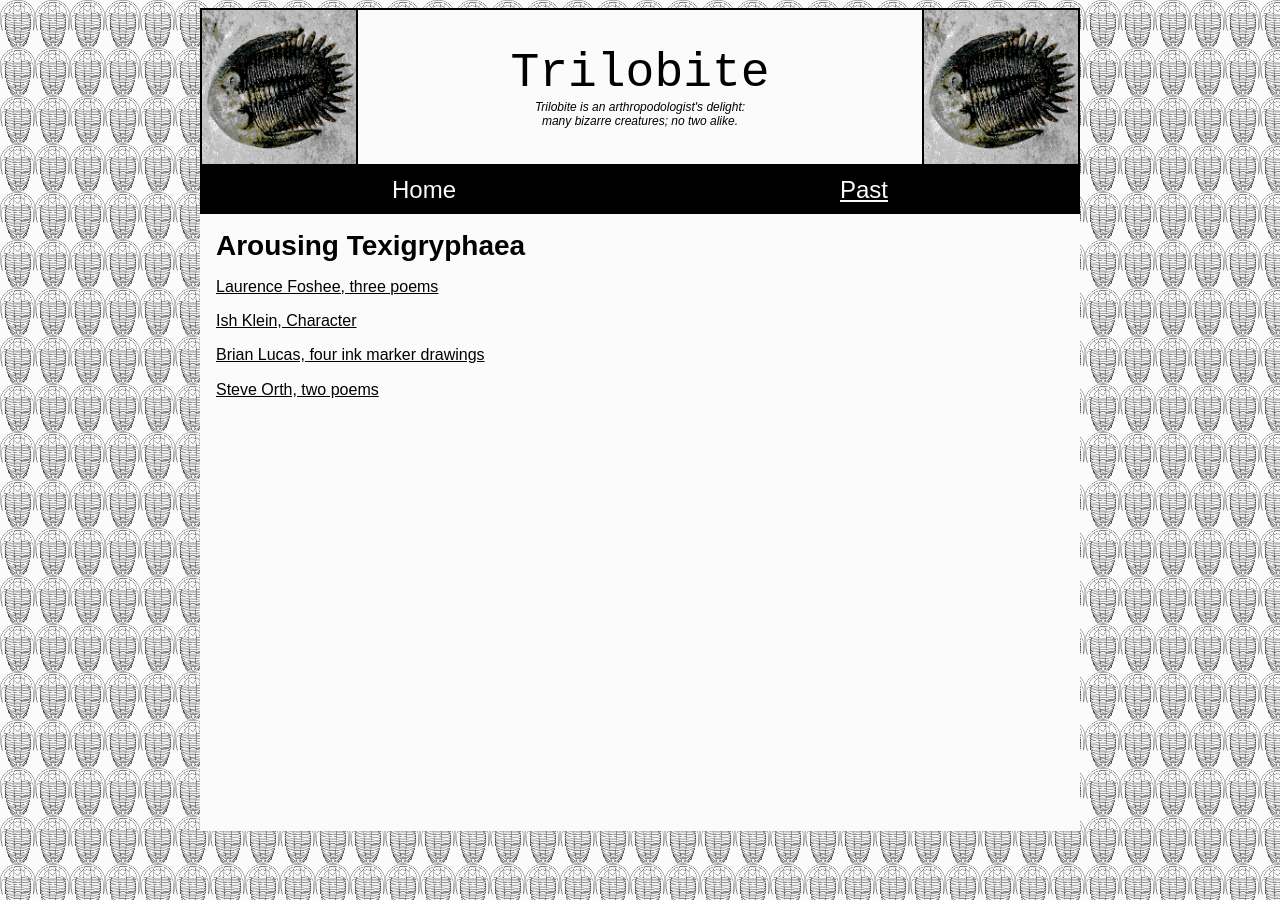
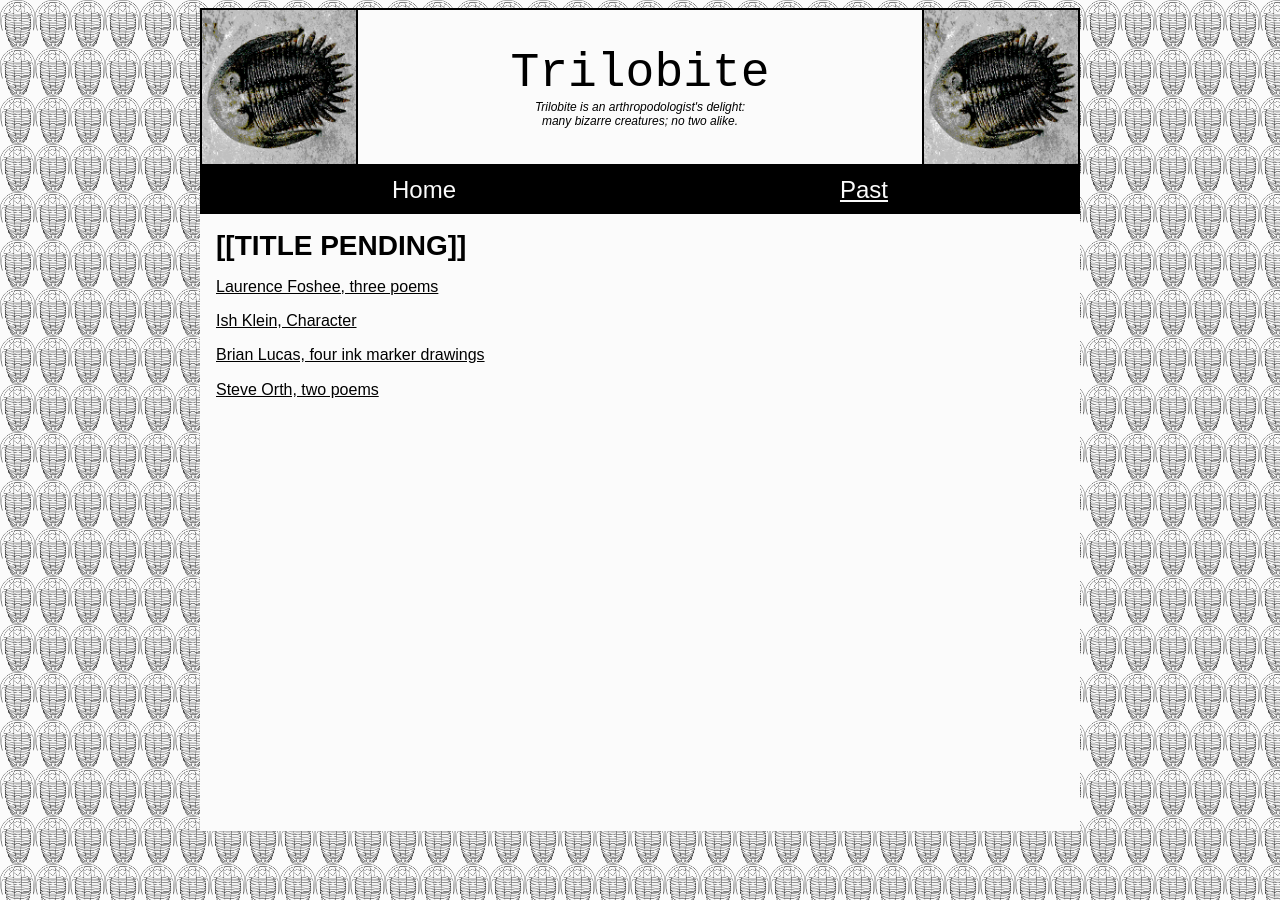
Before and after one commit to trilobite-poetry/trilobite-poetry.github.io, a Jekyll site: the page built from index.md, in a window 1280 px wide. Built offline with Jekyll 4.4.1, drawn with Linux system fonts in a browser that asks for light colours.

Commit message:
title pending

```diff
--- a/index.md
+++ b/index.md
@@ -3,7 +3,7 @@ title: Trilobite
 layout: default
 ---
 
-# Arousing Texigryphaea
+# \[\[TITLE PENDING\]\]
 
 {% for item in site.current %}
 -   [{{ item.contributor }}, {{ item.title }}]({{ item.url }})
```
